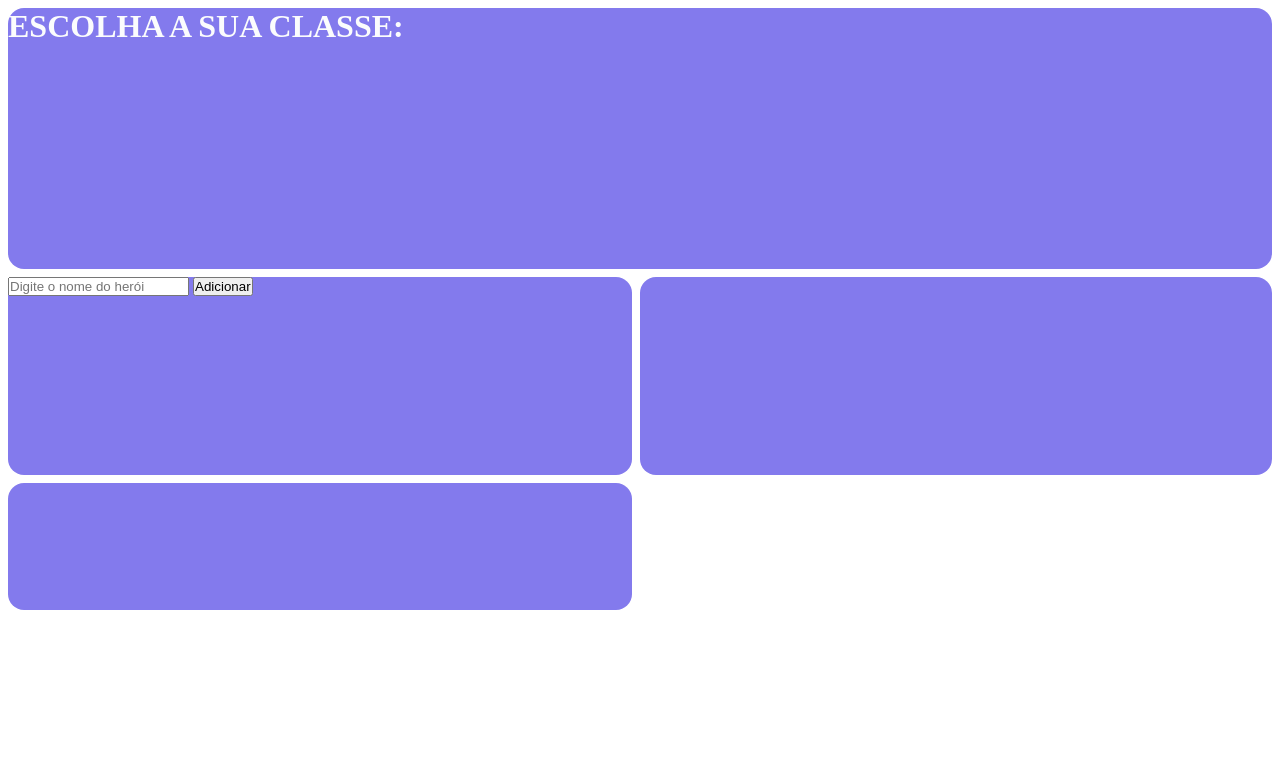
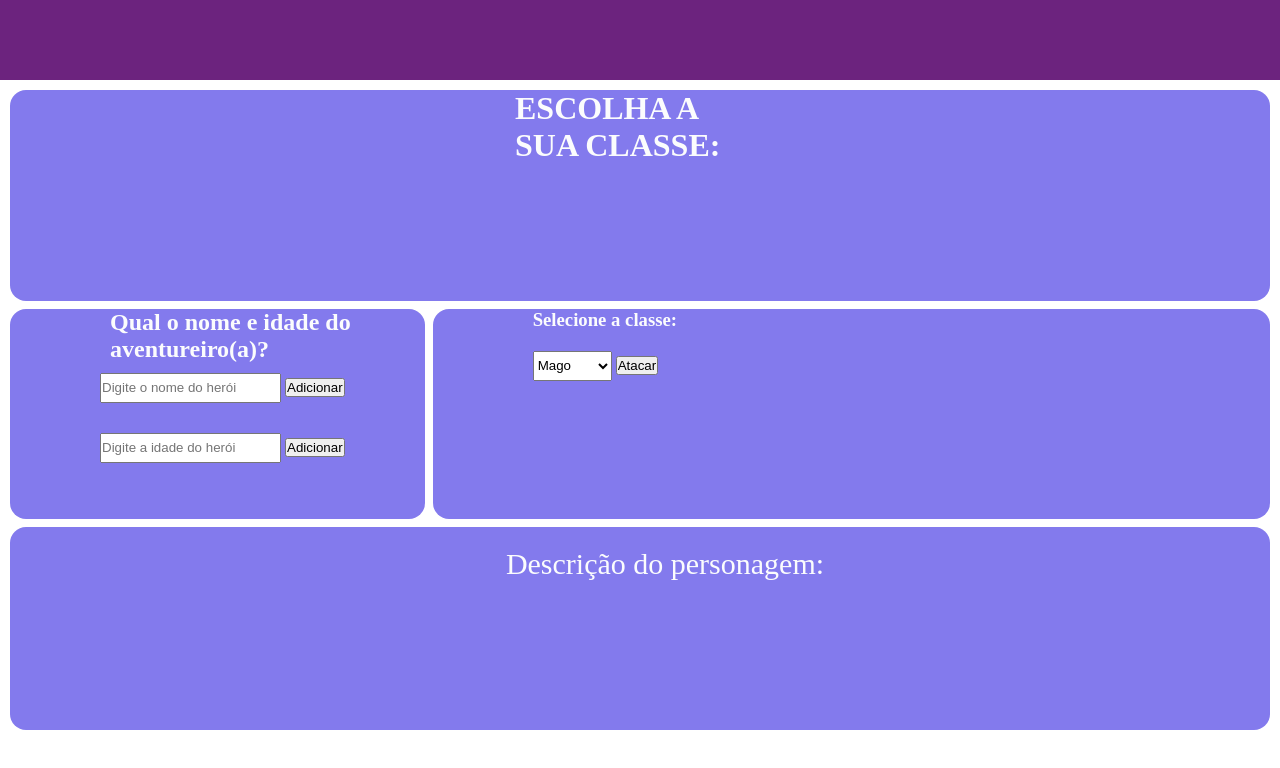
Before and after one commit to debora-darosa/exercicios-javascript, a plain HTML site: page classeHerois/index.html in a window 1280 px wide. Drawn offline with Linux system fonts and the light colour scheme.

Commit message:
update classeHerois

```diff
--- a/classeHerois/assets/script.js
+++ b/classeHerois/assets/script.js
@@ -0,0 +1,50 @@
+class Heroi {
+    constructor(nome, idade, tipo) {
+        this.nome = nome;
+        this.idade = idade;
+        this.tipo = tipo;
+    }
+
+    atacar() {
+        let ataque;
+
+        switch (this.tipo) {
+            case "mago":
+                ataque = "usou magia";
+                break;
+            case "guerreiro":
+                ataque = "usou espada";
+                break;
+            case "monge":
+                ataque = "usou artes marciais";
+                break;
+            case "ninja":
+                ataque = "usou shuriken";
+                break;
+            default:
+                ataque = "usou um ataque genérico";
+        }
+
+        console.log(`O ${this.tipo} ${this.nome} atacou usando ${ataque}`);
+        return `O ${this.tipo} ${this.nome} atacou usando ${ataque}`;
+    }
+}
+
+function getNameHero() {
+    const nome = document.getElementById("nameHero").value;
+    const idade = document.getElementById("ageHero").value;
+    const tipo = document.getElementById("classe").value;
+
+    const heroi = new Heroi(nome, idade, tipo);
+    const mensagemAtaque = heroi.atacar();
+
+    // Exibir a mensagem na descrição do personagem
+    const describePersonagem = document.querySelector(".describe__personagem");
+    describePersonagem.textContent = mensagemAtaque;
+}
+
+// Adicione este bloco para capturar o envio do formulário
+document.querySelector("form").addEventListener("submit", function (event) {
+    event.preventDefault();
+    getNameHero();
+});
--- a/classeHerois/assets/style.css
+++ b/classeHerois/assets/style.css
@@ -3,25 +3,42 @@
     box-sizing: border-box;
 }
 
+/* HEADER*/
+
+header {
+    height: 10vh;
+    background-color: rgb(108, 35, 126);
+    align-items: center;
+    justify-content: center;
+    display: flex;
+}
+
+/* MAIN*/
+
+main{
+    height: 70vh;
+}
+
 .bento {
-    min-block-size: 100vh;
+    min-block-size: 80vh;
     display: flex;
     flex-wrap: wrap;
     gap: 1ch;
-    padding: 1ch;
+    padding: 10px;
 }
 
 .bento__container {
     display: grid;
-    grid-template-rows: 3fr 1fr 1fr 2fr 2fr 3fr;
+    grid-template-rows: 1fr 1fr 1fr 1fr 2fr;
     gap: 1ch;
     min-height: inherit;
-    flex: 2 0 320px;
+    flex: 2 0 100px;
+    align-items: center;
 }
 
 .bento__container[variant-1] {
     --bg: #837AED;
-    grid-template-columns: 3fr 1fr 2fr;
+    grid-template-columns: 1fr 1fr 1fr;
 }
 
 .bento__item {
@@ -30,10 +47,62 @@
     grid-row: var(--rows, span 1);
     background-color: var(--bg);
     border-radius: 1rem;
-}
+    align-items: center;
+  }
 
 h1{
     text-transform: uppercase;
     align-items: center;
+    justify-content: center;
     color: #fbfcfd;
+    width:250px;
+    margin:auto;
 }
+
+h2{
+    align-items: center;
+    color: #fbfcfd;
+    width:250px;
+    margin-left: 100px;
+}
+
+input[type=text] {
+    height: 30px;
+    margin-bottom: 20px;
+    margin-top: 10px;
+    margin-left: 90px;
+    align-items: center;
+}
+
+input[type=button] {
+    border-radius: 5px;
+    height: 50px;
+    float: flex;
+    cursor: pointer;
+}
+
+h3{
+    align-items: center;
+    color: #fbfcfd;
+    width:250px;
+    margin-left: 100px;
+}
+
+.style_form{
+    height: 30px;
+    margin-bottom: 10px;
+    margin-top: 20px;
+    margin-left: 100px;
+    align-items: center;
+}
+
+.describe__personagem{
+    align-items: center;
+    justify-content: center;
+    display: flex;
+    margin-bottom: 10px;
+    margin-top: 20px;
+    margin-left: 50px;
+    color: #fbfcfd;
+    font-size: 30px;
+}
--- a/classeHerois/index.html
+++ b/classeHerois/index.html
@@ -9,17 +9,34 @@
 </head>
 
 <body>
+  <header></header>
     <main class="bento">
         <div class="bento__container" variant-1>
             <div class="bento__item" style="--rows: span 2; --columns: 1 / -1;">
                 <h1>Escolha a sua classe:</h1>
             </div>
             <div class="bento__item" style="--rows: span 2;">
+                <h2>Qual o nome e idade do aventureiro(a)?</h2>
                 <input type="text" id="nameHero" placeholder="Digite o nome do herói">
                 <button onclick="getNameHero()">Adicionar</button>
+                <input type="text" id="ageHero" placeholder="Digite a idade do herói">
+                <button onclick="getNameHero()">Adicionar</button>
             </div>
-          <div class="bento__item" style="--rows: span 2; --columns: span 2;"></div>
-          <div class="bento__item"></div>
+            <div class="bento__item" style="--rows: span 2; --columns: span 2;">
+              <h3>Selecione a classe:</h3>
+              <form>
+                <select id="classe" name="parameter" class="style_form">
+                    <option value="mago">Mago</option>
+                    <option value="guerreiro">Guerreiro</option>
+                    <option value="monge">Monge</option>
+                    <option value="ninja">Ninja</option>
+                </select>
+                <input type="submit" value="Atacar"/>
+            </form>
+            </div>
+            <div class="bento__item" style="--columns: 1 / -1;">
+                <p class="describe__personagem">Descrição do personagem:</p>
+            </div>
         </div>
     </main>
 
--- a/nívelHerói/assets/style.css
+++ b/nívelHerói/assets/style.css
@@ -102,3 +102,9 @@ p {
     align-items: right;
     color: #f3eaf6;
 }
+
+label{
+    text-transform: uppercase;
+    align-items: center;
+    color: #fbfcfd;
+}
```
Lines whose indentation alone changed are shown as unchanged.
